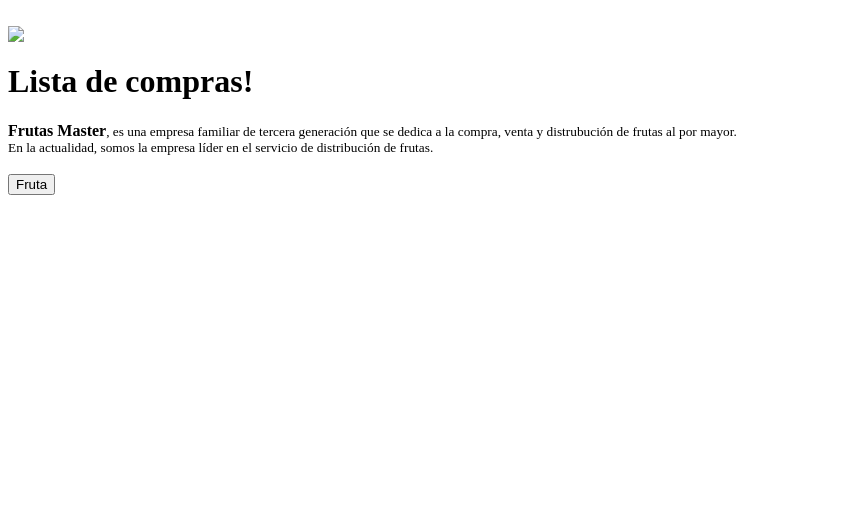
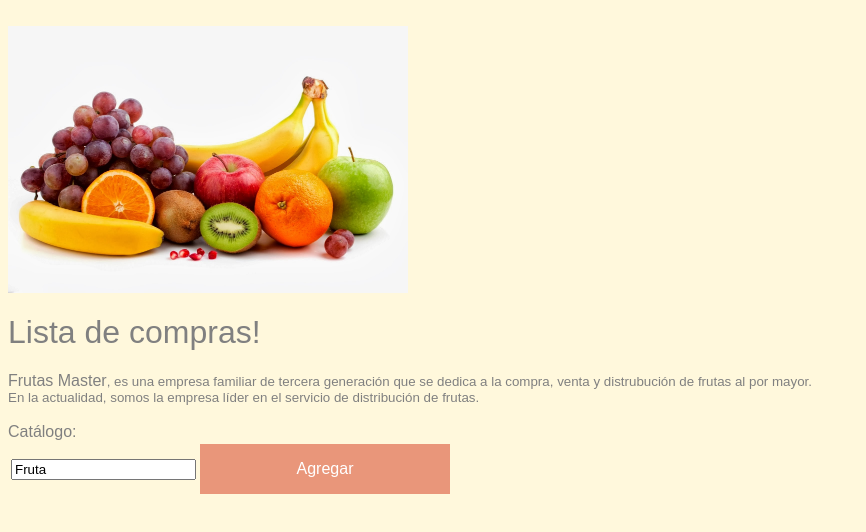
Before and after one commit to antocerdag/lista-frutas, a plain HTML site: page assets/index.html in a window 1280 px wide. Shown: the whole page, without its empty margins (0-866 px from the left). Drawn offline with Linux system fonts and the light colour scheme.

Commit message:
Agregué estilo y texto

```diff
--- /dev/null
+++ b/assets/css/main.css
@@ -0,0 +1,17 @@
+/* Debes pegar todo el código en main.css */
+* {
+  font-family: sans-serif;
+  font-weight: lighter;
+}
+body {
+  background-color: Cornsilk;
+  color: Grey;
+}
+button {
+  width: 250px;
+  height: 50px;
+  background-color: DarkSalmon ;
+  border: none;
+  font-size: 1em;
+  color: white;
+}
--- a/assets/index.html
+++ b/assets/index.html
@@ -7,12 +7,16 @@
     <link rel="stylesheet" href="css/main.css" />
   </head>
   <body>
-  	<img src="assets/frutas-de-temporada.jpg">
+  	<form name="form" id="form" onsubmit="return formulario();">
+  	<img width ='400' align="center" src="frutas-de-temporada.jpg">
     <h1>Lista de compras!</h1>
     <b>Frutas Master</b><small>, es una empresa familiar de tercera generación que se dedica a la compra, venta y distrubución de frutas al por mayor.</small><br>
     <small>En la actualidad, somos la empresa líder en el servicio de distribución de frutas.</small><br><br>
-      <button id="nuevacompra" type="button" name="button">Fruta</button>
-
+    <b>Catálogo:</b><br>
+    <table>
+    <tr><td><input type="text" name="texto1" value="Fruta" /><br /></td>
+    <td><button id="print" type="button" name="button">Agregar</button></td></tr>
+    </table>
       <div id = "records" style="margin-top: 25px"></div>
   <script src="js/javascript.js"></script>
   </body>
--- a/assets/js/javascript.js
+++ b/assets/js/javascript.js
@@ -3,20 +3,18 @@ var productos = [];
 var records = document.getElementById('records');
 
 // Constructor para generar un nuevo producto
-function Producto(compra, cantidad) {
+function Producto(compra) {
   this.compra = compra.toLowerCase();
   this.producttID = (productos.length + 1);
-  this.cantidad = cantidad;
 };
 
 // Cuando hacen click en el boton de nueva compra, crea una nueva compra y la añade al array de productos
-var addCompra = document.getElementById('nuevacompra');
+var addCompra = document.getElementById('print');
 addCompra.onclick = function() {
-  var compra = prompt('Ingrese su nueva compra');
-  var cantidad = prompt('Ingrese la cantidad');
-  var product  = new Producto (compra, cantidad);
+  var product  = new Producto (document.getElementById('print'));
   productos.push(product);
   printHTML(product.toHTML());
+  printHTML(mergeHTML());
 };
 
 
@@ -24,8 +22,6 @@ addCompra.onclick = function() {
 Producto.prototype.toHTML = function () {
   var html = '';
   html += this.compra.toUpperCase() + '<br>';
-  html += 'Cantidad: ' + this.cantidad + '<br>';
-  html += '<br><br>';
   return html;
 }
 
@@ -36,11 +32,3 @@ function printHTML (html){
   records.innerHTML = '';
   records.innerHTML = html;
 }
-
-
-
-// al hacerle click a mostrar todas las compras, imprime todas las compras en el html. ESTA ESTÁ BUENA, NO CAMBIAR NADA
-var printAll = document.getElementById('print');
-printAll.onclick = function() {
-  printHTML(mergeHTML());
-}
--- /dev/null
+++ b/assets/main.css
@@ -0,0 +1,17 @@
+/* Debes pegar todo el código en main.css */
+* {
+  font-family: sans-serif;
+  font-weight: lighter;
+}
+body {
+  background-color: Cornsilk;
+  color: Grey;
+}
+button {
+  width: 10px;
+  height: 25px;
+  background-color: DarkSalmon ;
+  border: none;
+  font-size: 1em;
+  color: white;
+}
```
